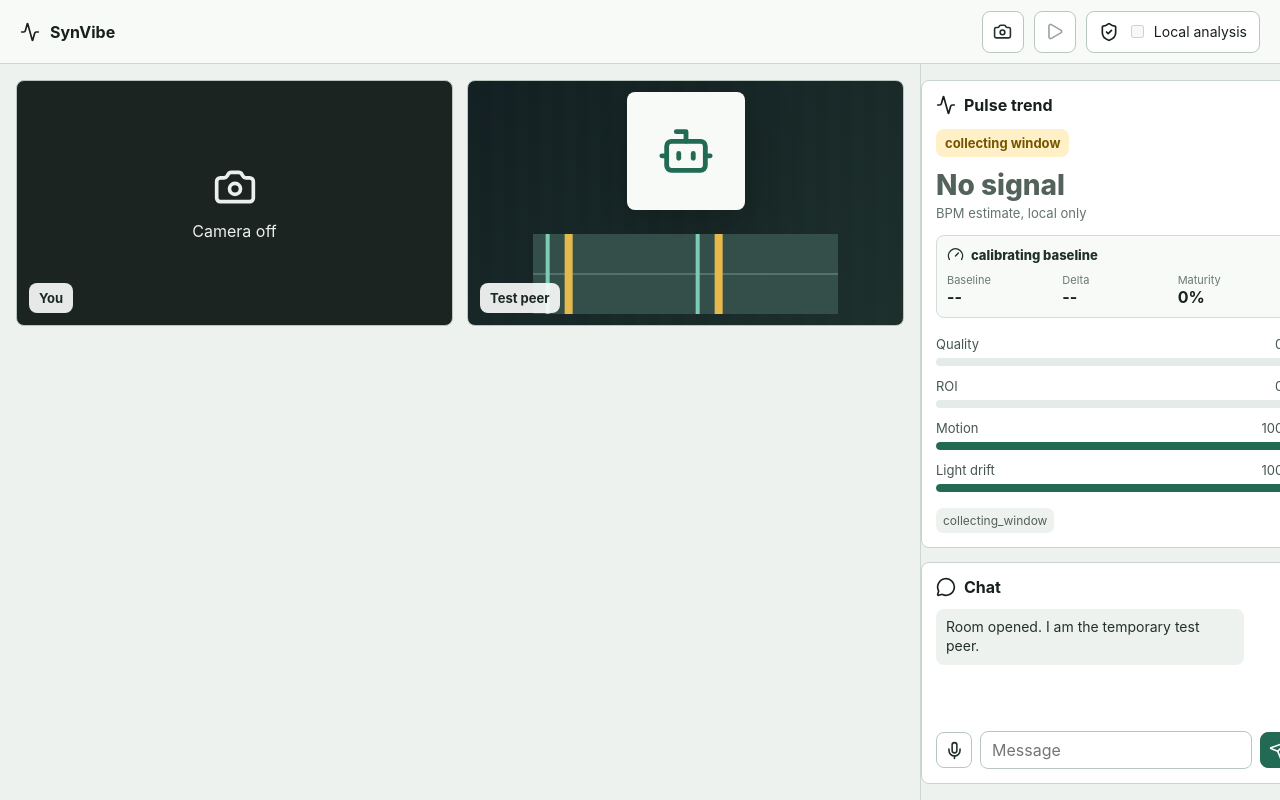
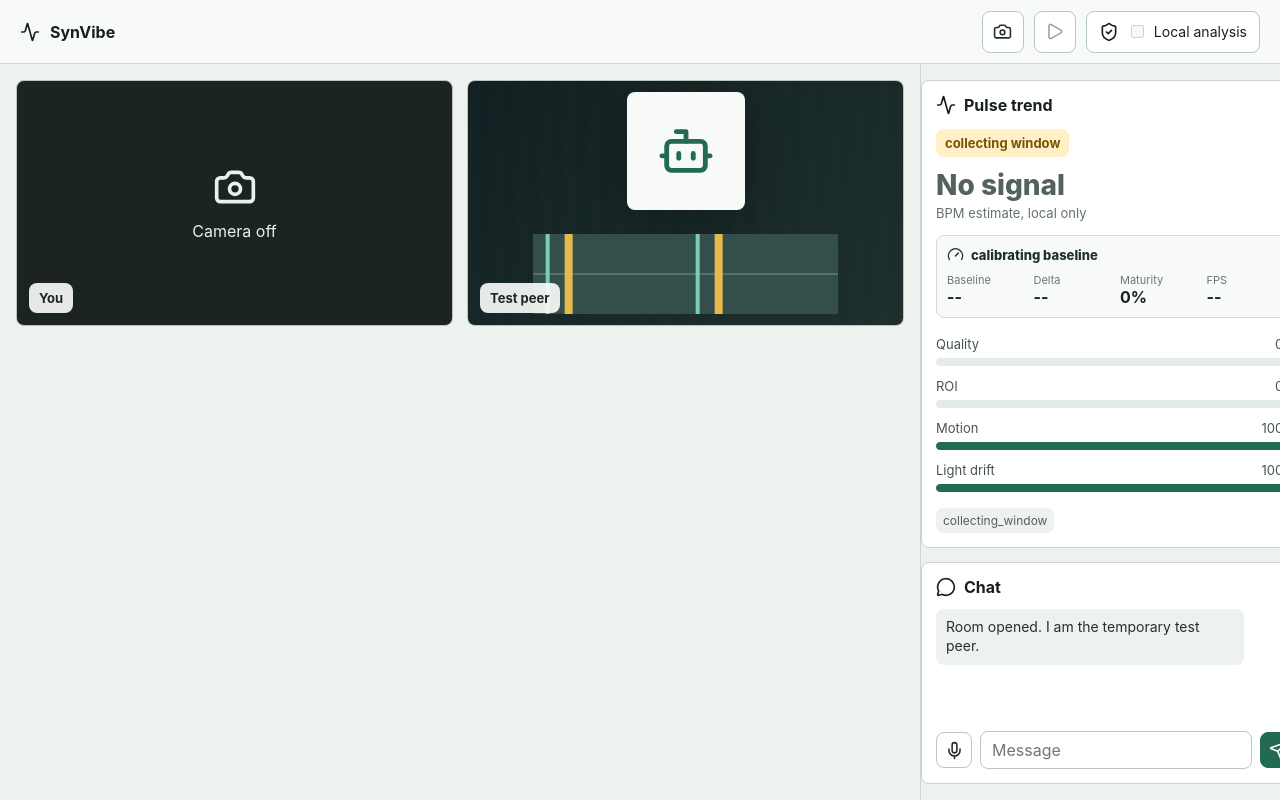
Before and after one commit to Stebalnik/pulse-reaction-chat-project, a React (Vite) app in the folder apps/browser-client/: page / in a window 1280 px wide. Built offline with nearby package versions, Linux system fonts and the light colour scheme.

Commit message:
fix(pulse): raise sampling fps and normalize illumination

```diff
--- a/apps/browser-client/src/prototype/App.tsx
+++ b/apps/browser-client/src/prototype/App.tsx
@@ -33,6 +33,7 @@ const BOT_LINES = [
 
 interface PulseSnapshot {
   sampleCount: number;
+  sampleRateHz: number;
   estimate: HeartRateEstimate;
   trend: PulseTrendEstimate;
 }
@@ -108,7 +109,7 @@ export function App(): JSX.Element {
     let lastSampleAt = 0;
     const loop = (timestamp: number): void => {
       const video = videoRef.current;
-      if (video && timestamp - lastSampleAt >= 180) {
+      if (video && timestamp - lastSampleAt >= 33) {
         lastSampleAt = timestamp;
         const roi = centerRoi(video.videoWidth, video.videoHeight);
         const next = samplerRef.current.sample(video, roi);
@@ -237,6 +238,7 @@ export function App(): JSX.Element {
                 <Metric label="Baseline" value={trend?.baselineBpm === null || !trend ? "--" : `${Math.round(trend.baselineBpm)}`} />
                 <Metric label="Delta" value={trend?.deltaBpm === null || !trend ? "--" : formatDelta(trend.deltaBpm)} />
                 <Metric label="Maturity" value={`${Math.round((trend?.baselineMaturity ?? 0) * 100)}%`} />
+                <Metric label="FPS" value={snapshot ? `${Math.round(snapshot.sampleRateHz)}` : "--"} />
               </div>
             </div>
             <div className="meterRows">
--- a/apps/browser-client/src/prototype/pulseSampler.ts
+++ b/apps/browser-client/src/prototype/pulseSampler.ts
@@ -9,6 +9,7 @@ export interface RoiRect {
 
 export interface PulseSamplerSnapshot {
   sampleCount: number;
+  sampleRateHz: number;
   estimate: HeartRateEstimate;
 }
 
@@ -37,6 +38,7 @@ export class PulseSampler {
     const image = this.context.getImageData(rect.x, rect.y, rect.width, rect.height);
     const channels = averageChannels(image.data);
     const illumination = (channels.r + channels.g + channels.b) / 3;
+    const normalized = normalizeChromaticity(channels, illumination);
     const motionScore =
       this.previousLuma === null ? 0 : Math.min(1, Math.abs(illumination - this.previousLuma) / Math.max(illumination, 1));
     this.previousLuma = illumination;
@@ -44,9 +46,9 @@ export class PulseSampler {
     const now = performance.now();
     this.samples.push({
       timestampMs: now,
-      r: channels.r,
-      g: channels.g,
-      b: channels.b,
+      r: normalized.r,
+      g: normalized.g,
+      b: normalized.b,
       roiCoverage: 0.85,
       motionScore,
       illumination
@@ -68,6 +70,7 @@ export class PulseSampler {
 
     return {
       sampleCount: this.samples.length,
+      sampleRateHz: sampleRateHz(this.samples),
       estimate
     };
   }
@@ -76,6 +79,26 @@ export class PulseSampler {
     this.samples.length = 0;
     this.previousLuma = null;
   }
+}
+
+function normalizeChromaticity(
+  channels: { r: number; g: number; b: number },
+  illumination: number
+): { r: number; g: number; b: number } {
+  const scale = 100 / Math.max(illumination, 1);
+  return {
+    r: channels.r * scale,
+    g: channels.g * scale,
+    b: channels.b * scale
+  };
+}
+
+function sampleRateHz(samples: readonly RgbTraceSample[]): number {
+  if (samples.length < 2) return 0;
+  const first = samples[0]!.timestampMs;
+  const last = samples[samples.length - 1]!.timestampMs;
+  const seconds = (last - first) / 1000;
+  return seconds > 0 ? (samples.length - 1) / seconds : 0;
 }
 
 function clampRoi(roi: RoiRect, width: number, height: number): RoiRect {
--- a/apps/browser-client/src/prototype/styles.css
+++ b/apps/browser-client/src/prototype/styles.css
@@ -378,7 +378,7 @@ input {
 .trendGrid {
   margin-top: 10px;
   display: grid;
-  grid-template-columns: repeat(3, minmax(0, 1fr));
+  grid-template-columns: repeat(4, minmax(0, 1fr));
   gap: 8px;
 }
 
```
Also changed, not shown: 4 other files (tests, documents, lock files or other folders).
